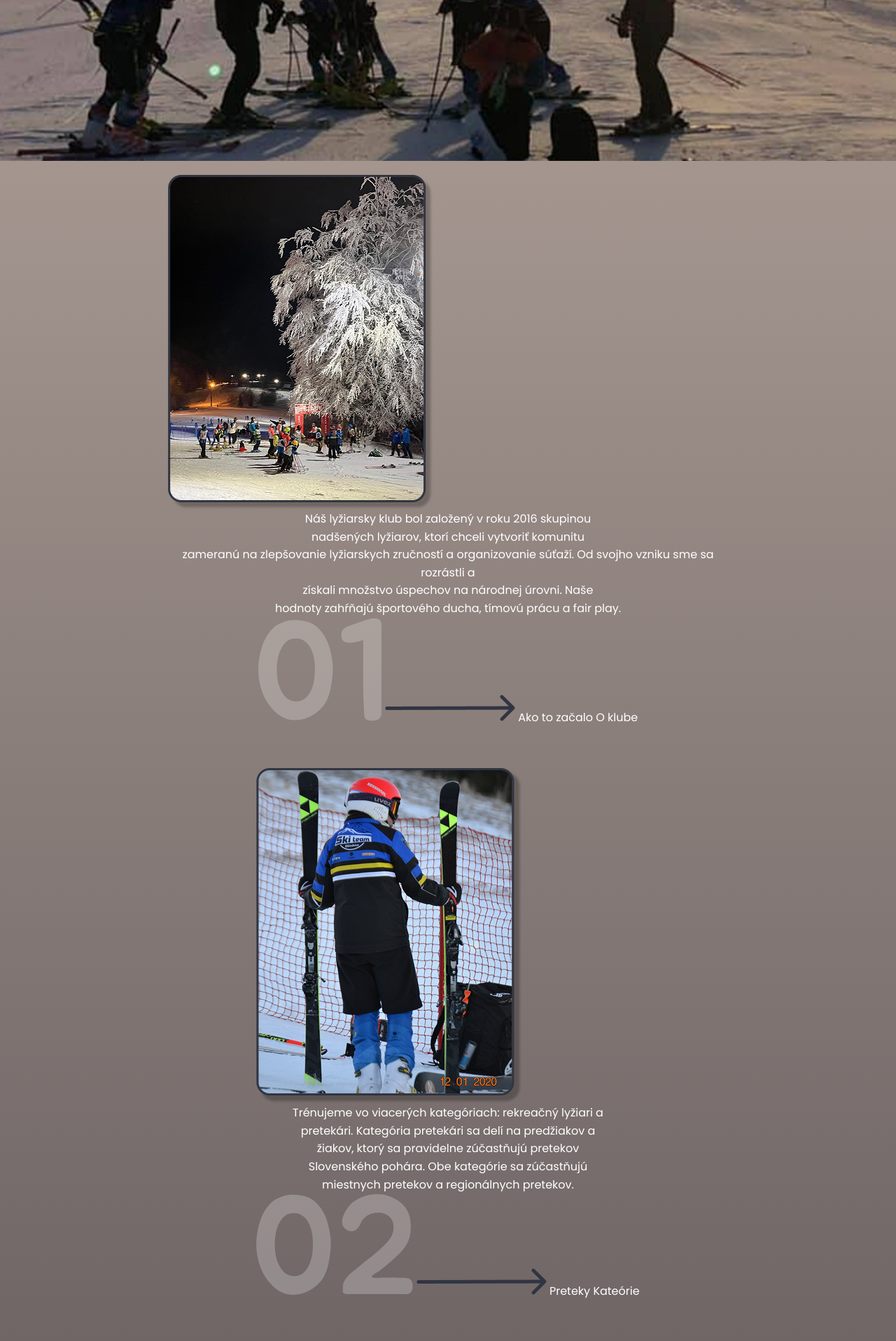
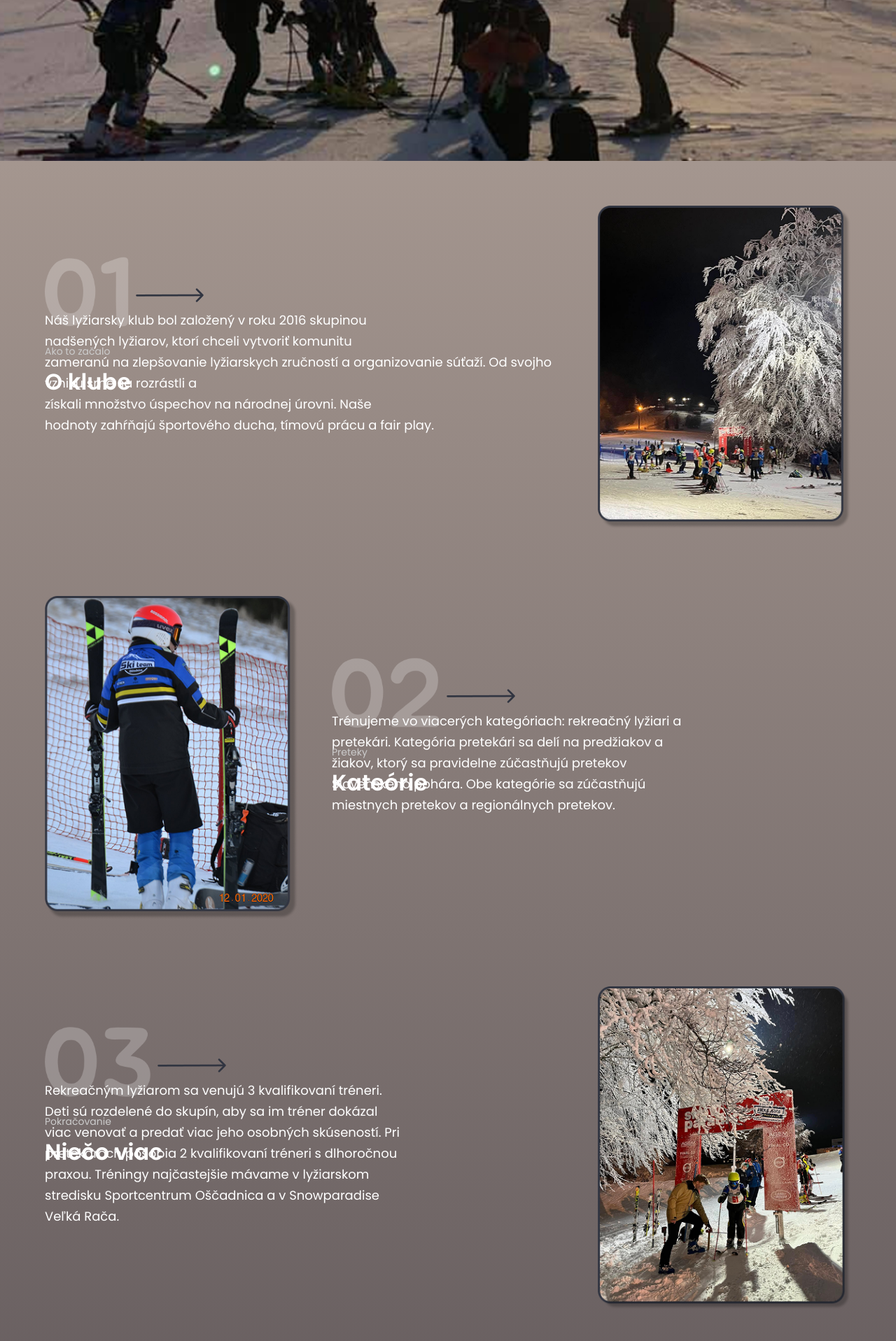
Before and after one commit to PetraSkolova/PRAX-DSY, a PHP site: page /SkiTeam/index.html in a window 1280 px wide; the page is wider, and only the part inside the window is pictured. Shown: the part 570-2487 px from the top of that part at 70% size. Run offline with PHP 8.4, Linux system fonts and the light colour scheme.

Commit message:
dorobit style prvej sekcie

```diff
--- a/PRAX/SkiTeam/style.css
+++ b/PRAX/SkiTeam/style.css
@@ -129,67 +129,94 @@
 /*<!--------------------------------o nas------------------------------>*/
 
 .o-nas {
+    width: 100%;
+    max-width: 1440px;
+    margin: 0 auto;
+    padding: 64px 32px;
     display: flex;
     flex-direction: column;
+    gap: 96px;
+    box-sizing: border-box;
+}
+
+/* Každý riadok (text + obrázok) */
+.content {
+    display: flex;
+    justify-content: space-between;
     align-items: center;
-    gap: 4rem;
-    padding: 4rem 2rem;
+    gap: 48px;
+    max-width: 1152px;
+    width: 100%;
+    margin: 0 auto;
+    position: relative;
+}
+
+/* Striedanie smeru */
+.o-nas .content:nth-child(odd) {
+    flex-direction: row-reverse;
+}
+
+/* Obrázok */
+.picture img {
+    width: 362px;
+    height: 462px;
+}
+
+/* Textová časť */
+.txt {
+    flex: 1;
+    font-size: 18px;
+    line-height: 30px;
+    position: relative;
     color: white;
 }
 
-.o-nas figure img {
-    max-width: 100%;
-    height: auto;
-    border-radius: 1rem;
-}
-
-.o-nas article {
-    max-width: 800px;
-    text-align: center;
-    font-size: 1.6rem;
-    line-height: 1.6;
-}
-
-.number1, .number2, .number3 {
-    margin-top: 2rem;
-    display: flex;
-    gap: 1rem;
-    align-items: center;
-    justify-content: center;
-    font-size: 1.4rem;
-    font-weight: bold;
-}
-
-.o-nas {
-    display: flex;
-    flex-direction: column;
-    gap: 60px;
-    padding: 2rem;
-}
-
-.blok {
-    display: flex;
-    justify-content: space-between;
-    align-items: center;
-    flex-wrap: wrap;
-    gap: 2rem;
-}
-
-.blok:nth-child(even) {
-    flex-direction: row-reverse;
-}
-
-.number {
-    font-size: 1.2rem;
-    font-weight: bold;
+/* Kontajner s číslom, šípkou, podnadpisom a hlavným nadpisom */
+.span-container {
+    position: absolute;
+    top: -60px;
+    left: 0;
     display: flex;
     align-items: center;
     gap: 10px;
+    flex-wrap: wrap;
 }
 
-h2 {
-    font-size: 2rem;
-    margin-bottom: 1rem;
+/* Číslo veľké v pozadí */
+.cislo img {
+    height: 100px;
+}
+
+/* Šípka doprava */
+.sipka img {
+    height: 20px;
+    margin-top: 10px;
+}
+
+/* Podnadpis (tenší, menší) */
+.txt-1 {
+    font-size: 14px;
+    color: #ccc;
+    font-weight: 500;
+    width: 100%;
+    margin-top: 10px;
+}
+
+/* Hlavný nadpis (tučný) */
+.txt-2 {
+    font-size: 32px;
+    font-weight: bold;
+    color: white;
+    margin-top: 4px;
+    width: 100%;
+}
+
+/* Odstavec pod nadpisom */
+.o-nas p {
+    color: white;
+    font-size: 18px;
+    margin: 0;
+    padding-top: 16px;
 }
 
 /*<!--------------------------------nasi treneri------------------------------>*/
```
